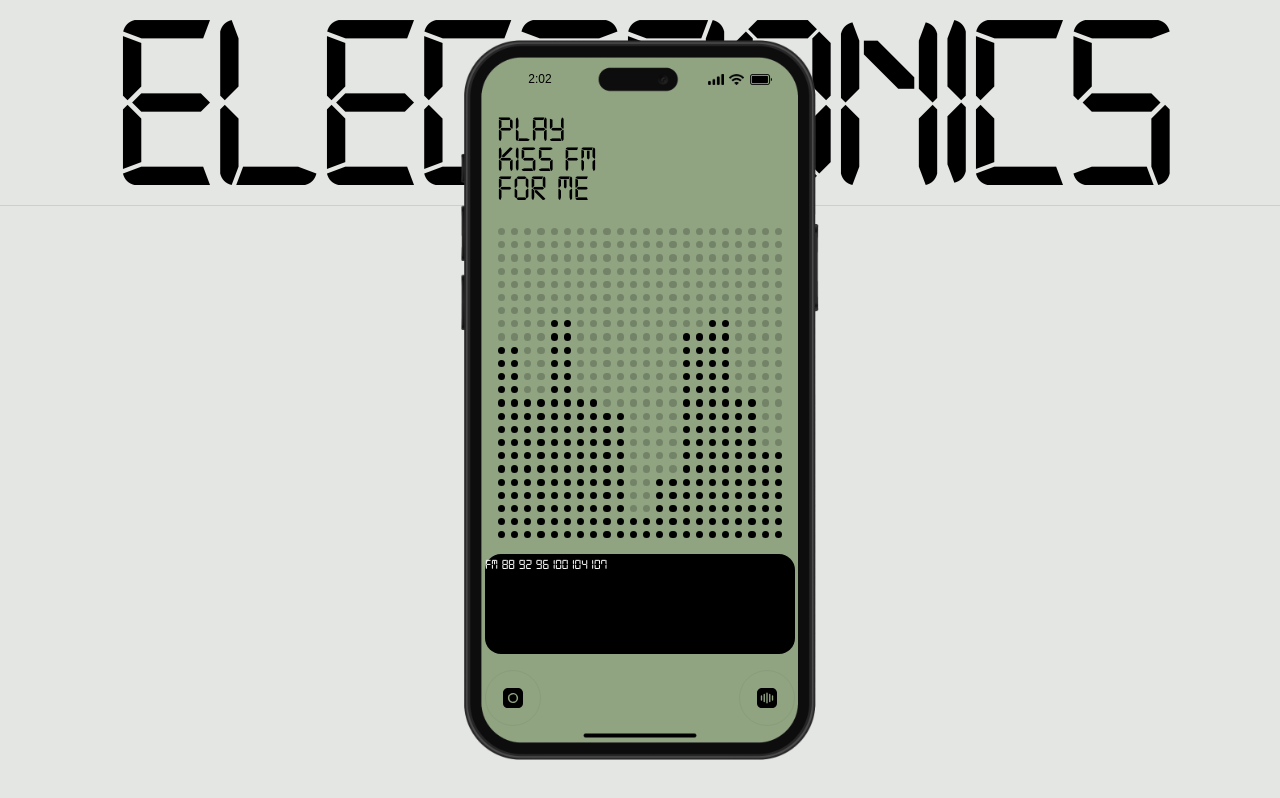
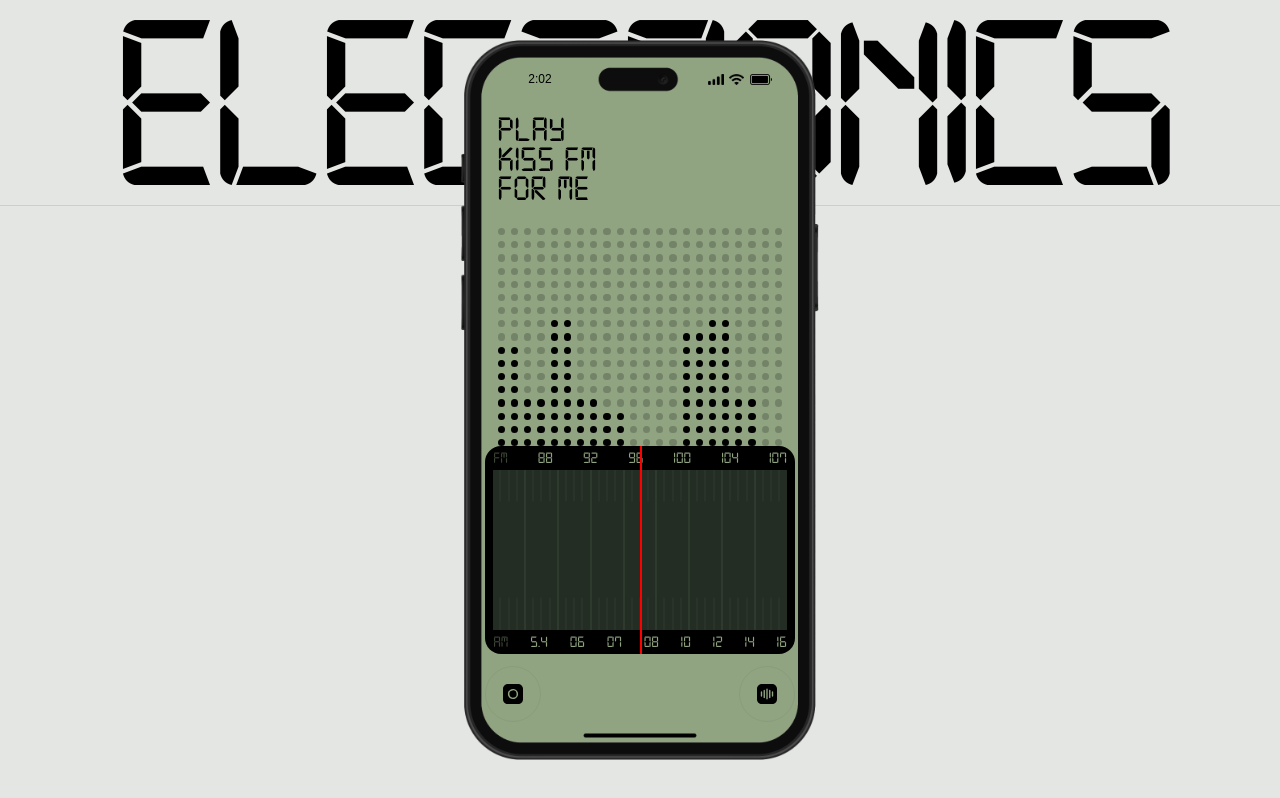
Before and after one commit to rfikes4/stream-design-engineer-test, a React (Create React App) app: page / in a window 1280 px wide. Built offline with nearby package versions, Linux system fonts and the light colour scheme; a web font is replaced by a local one.

Commit message:
add tuner track styling knotches

```diff
--- a/src/App.css
+++ b/src/App.css
@@ -2,6 +2,7 @@
   /* text-align: center; */
   width: 100%;
   position: relative;
+  user-select: none;
 }
 
 /* @media (prefers-reduced-motion: no-preference) {
@@ -81,9 +82,10 @@
 }
 
 .content-wrapper {
-  display: flex;
-  flex-direction: column;
-  justify-content: space-between;
+  /* display: flex; */
+  /* flex-direction: column; */
+  /* justify-content: space-between; */
+  position: relative;
   width: 100%;
   height: 100%;
 }
@@ -96,6 +98,8 @@
   margin: 3vh 0;
 }
 
+.visualizer {
+}
 .grid-container {
   display: flex;
   align-items: center;
@@ -124,7 +128,7 @@
 }
 
 /*  */
-.feedback-wrapper {
+/* .feedback-wrapper {
   height: 100%;
   display: flex;
   justify-content: center;
@@ -132,6 +136,7 @@
   width: 100%;
   padding: 0 0.5vh;
   margin: 2vh 0;
+  position: re;
 }
 
 .feedback-button {
@@ -139,14 +144,7 @@
   width: 100%;
   height: 100%;
   display: flex;
-  /* height: 36px; */
-  /* align-items: center; */
-  /* border-radius: 8px; */
-  /* border: 1px solid #e9e9e7; */
   background: #000;
-  /* padding: 0 12px; */
-  /* font-weight: 500; */
-  /* outline: none; */
   color: #fff;
   border-radius: 2vh;
 }
@@ -159,93 +157,160 @@
 .feedback-popover {
   position: absolute;
   height: 20vh;
-  /* width: 364px; */
   width: 100%;
   overflow: hidden;
-  /* border-radius: 12px; */
   background: #000;
   color: #fff;
   border-radius: 2vh;
-  /* padding: 4px; */
-  /* box-shadow: 0 0 0 1px rgba(0, 0, 0, 0.08), 0px 2px 2px rgba(0, 0, 0, 0.04); */
-  /* outline: none; */
+} */
+.tuner {
+  position: absolute;
+  left: 0;
+  bottom: 12vh;
+  height: fit-content;
+  width: 100%;
+  padding: 0 0.5vh;
+  cursor: grab;
 }
 
-.placeholder {
-  position: absolute;
-  font-size: 14px;
-  color: #63635d;
-  left: 16px;
-  top: 17px;
+.tuner-wrapper {
+  width: 100%;
+  height: 100%;
+  position: relative;
+  background: #000;
+  border-radius: 2vh;
+  padding: 0 1vh;
+  display: flex;
+  justify-content: center;
+  flex-direction: column;
+  align-items: flex-end;
 }
 
-.placeholder[data-feedback="true"] {
-  opacity: 0 !important;
+.tuner-track {
+  position: relative;
+  width: 100%;
+  height: 20vh;
+  background-color: #232d23;
 }
 
-.feedback-form {
-  border-radius: 8px;
-  border: 1px solid #e6e7e8;
-  background: white;
+.knotch-long-wrapper {
+  position: absolute;
+  width: 100%;
+  height: 100%;
+  display: flex;
+  align-items: center;
+  justify-content: space-evenly;
+  overflow: hidden;
 }
 
-.textarea {
-  width: 100%;
-  height: 128px;
-  resize: none;
-  border-radius: 8px 0;
-  padding: 12px;
-  font-size: 14px;
-  outline: none;
+.knotch-long {
+  width: 2px;
+  height: 100%;
+  background: #2f3a2f;
 }
 
-.textarea::placeholder {
-  opacity: 0;
+.knotch-short-wrapper {
+  position: absolute;
+  width: 100%;
+  height: 100%;
+  display: flex;
+  align-items: center;
+  justify-content: space-evenly;
+  overflow: hidden;
+  .knotch-short:nth-child(4n) {
+    visibility: hidden;
+  }
 }
 
-.feedback-footer {
+.knotch-short {
+  width: 2px;
+  height: 60%;
   position: relative;
-  display: flex;
-  height: 48px;
-  align-items: center;
-  padding: 0 10px;
+  &::before {
+    content: "";
+    position: absolute;
+    width: 2px;
+    height: 34%;
+    background: #2a332a;
+    top: 0;
+    left: 0;
+    transform: translateY(-100%);
+  }
+  &::after {
+    content: "";
+    position: absolute;
+    width: 2px;
+    height: 34%;
+    background: #2a332a;
+    bottom: 0;
+    left: 0;
+    transform: translateY(100%);
+  }
 }
 
-.submit-button {
-  margin-left: auto;
+.tuner-dial {
+  position: absolute;
+  width: 2px;
+  height: 100%;
+  background: red;
+  top: 0;
+  left: 0;
+  /* transform: translateY(-50%); */
+}
+
+.tuner-collapsed {
+  position: relative;
+  width: 100%;
+  height: 100%;
+  display: flex;
+  flex-direction: column;
+  align-items: center;
+  justify-content: center;
+  background: #000;
+  color: #fff;
+  border-radius: 2vh;
+  cursor: grab;
+  /* user-select: none; */
+  will-change: auto;
+}
+
+.tuner-expanded {
+  position: absolute;
+  height: 20vh;
+  /* width: 100%; */
+  width: calc(100% - 1vh);
+  /* padding: 0 0.5vh; */
+  /* margin: 2vh 0; */
+  background: #000;
+  color: #fff;
+  border-radius: 2vh;
+  overflow: hidden;
+  display: flex;
+  flex-direction: column;
+  align-items: center;
+  justify-content: center;
+  will-change: auto;
+  cursor: grabbing;
+}
+
+.tuner-stations {
   display: flex;
   align-items: center;
-  justify-content: center;
-  border-radius: 6px;
-  font-weight: 600;
-  font-size: 12px;
-  height: 24px;
-  width: 104px;
-  overflow: hidden;
-  background: linear-gradient(180deg, #1994ff 0%, #157cff 100%);
-  box-shadow: 0px 0px 1px 1px rgba(255, 255, 255, 0.08) inset,
-    0px 1px 1.5px 0px rgba(0, 0, 0, 0.32), 0px 0px 0px 0.5px #1a94ff;
-  position: relative;
-}
-
-.submit-button span {
-  display: flex;
+  justify-content: space-between;
   width: 100%;
-  align-items: center;
-  justify-content: center;
-  color: white;
-  text-shadow: 0px 1px 1.5px rgba(0, 0, 0, 0.16);
-}
-
-.wrapper {
-  height: var(--spinner-size, 20px);
-  width: var(--spinner-size, 20px);
+  color: #91a482;
+  & > em {
+    color: #3c4436;
+    font-style: initial;
+  }
 }
 
 .controls {
   /* position: absolute;
   left: 0;
   bottom: 5.5vh; */
+  position: absolute;
+  bottom: 3.5vh;
   display: flex;
   justify-content: space-between;
   width: 100%;
--- a/src/App.tsx
+++ b/src/App.tsx
@@ -1,3 +1,6 @@
+// TODO
+// - remove port 3001
+
 import './App.css'; // TODO: just use index.css
 import React, { useState, useEffect } from 'react';
 import AudioVisualizer from './AudioVisualizer';
@@ -16,7 +19,7 @@
 
 function App() {
   const [currentTime, setCurrentTime] = useState(getFormattedTime());
-  const phoneBgColor = "#91a482";
+  const phoneBgColor = "#91a482"; // TODO: use a variable, set as css root var to use for text colors
   const [tunerExpanded, setTunerExpanded] = useState(false);
 
   useEffect(() => {
--- a/src/AudioVisualizer.tsx
+++ b/src/AudioVisualizer.tsx
@@ -38,7 +38,7 @@
   }, []);
 
   return (
-    <div className="flex items-center justify-center">
+    <div className="visualizer flex items-center justify-center">
       <div
         className="grid"
         style={{
--- a/src/Tuner.tsx
+++ b/src/Tuner.tsx
@@ -1,10 +1,7 @@
-import { useEffect, useState, useRef } from "react";
-// import { useOnClickOutside } from "usehooks-ts";
-// import { motion, PanInfo } from "framer-motion";
-import { motion, AnimatePresence, PanInfo } from "framer-motion";
+import { useState, useRef } from "react";
+// import { motion, AnimatePresence, PanInfo } from "framer-motion";
 import { useOnClickOutside } from "usehooks-ts";
 
-// Define props for the Tuner component
 interface TunerProps {
   onExpand: () => void;
   onCollapse: () => void;
@@ -12,163 +9,109 @@
 
 const Tuner: React.FC<TunerProps> = ({ onExpand, onCollapse }) => {
   const [isExpanded, setIsExpanded] = useState(false);
-  const [expanded, setExpanded] = useState(false); // Tuner expanded state
-  const [tunerPosition, setTunerPosition] = useState(50); // Tuner red line position (percentage)
+  const [tunerPosition, setTunerPosition] = useState(50); // Red line position percentage
+  const ref = useRef(null);
 
-  // const minFrequency = 88.0; // Minimum radio frequency
-  // const maxFrequency = 108.0; // Maximum radio frequency
-
-  // Calculate the current radio station frequency
-  // const getFrequency = (): string =>
-  //   (minFrequency + (maxFrequency - minFrequency) * (tunerPosition / 100)).toFixed(1);
-
-  const handleDrag = (event: MouseEvent | TouchEvent | PointerEvent, info: PanInfo) => {
-    const newPosition = Math.max(0, Math.min(100, tunerPosition + info.delta.x));
-    setTunerPosition(newPosition);
-  };
+  // Close the tuner when clicking outside
+  useOnClickOutside(ref, () => setIsExpanded(false));
 
   const handleMouseDown = () => {
-    setExpanded(true);
+    setIsExpanded(true);
     onExpand();
   };
 
   const handleMouseUp = () => {
-    setExpanded(false);
+    setIsExpanded(false);
     onCollapse();
   };
 
-
-  const [open, setOpen] = useState(false);
-  const [formState, setFormState] = useState(
-    "idle",
-  );
-  const [feedback, setFeedback] = useState("");
-  const ref = useRef(null);
-  useOnClickOutside(ref, () => setOpen(false));
-
-  // function submit() {
-  //   setFormState("loading");
-  //   setTimeout(() => {
-  //     setFormState("success");
-  //   }, 1500);
-
-  //   setTimeout(() => {
-  //     setOpen(false);
-  //   }, 3300);
-  // }
-
-  // useEffect(() => {
-  //   const handleKeyDown = (event: KeyboardEvent) => { // Specify type here
-  //     if (event.key === "Escape") {
-  //       setOpen(false);
-  //     }
-
-  //     if (
-  //       (event.ctrlKey || event.metaKey) &&
-  //       event.key === "Enter" &&
-  //       open &&
-  //       formState === "idle"
-  //     ) {
-  //       submit();
-  //     }
-  //   };
-
-  //   window.addEventListener("keydown", handleKeyDown);
-  //   return () => window.removeEventListener("keydown", handleKeyDown);
-  // }, [open, formState]);
+  // const handleDrag = (event: MouseEvent | TouchEvent | PointerEvent, info: PanInfo) => {
+  //   const newPosition = Math.max(0, Math.min(100, tunerPosition + info.delta.x));
+  //   setTunerPosition(newPosition);
+  // };
 
   return (
-    // <div>
-    //   <motion.div
-    //     className="w-64 p-4 bg-white shadow-lg rounded-lg cursor-pointer"
-    //     // onClick={() => setIsExpanded(!isExpanded)}
-    //     onMouseDown={() => setIsExpanded(true)}
-    //     onMouseUp={() => setIsExpanded(false)}
-    //     initial={{ scale: 1 }}
-    //     animate={{ scale: isExpanded ? 1.1 : 1 }}
-    //     transition={{ type: "spring", bounce: 0.35 }}
-    //   // transition={{ type: "spring", stiffness: 200 }}
-    //   >
-    //     <motion.div
-    //       className="h-40 bg-blue-500 rounded"
-    //       layout
-    //       initial={{ opacity: 0.8 }}
-    //       animate={{ opacity: isExpanded ? 1 : 0.8 }}
-    //       transition={{ duration: 0.15 }}
-    //     />
-    //     <motion.div
-    //       className="mt-4 text-center text-gray-800"
-    //       layout
-    //       initial={{ y: 20 }}
-    //       animate={{ y: isExpanded ? 0 : 20 }}
-    //       transition={{ duration: 0.15 }}
-    //     >
-    //       {isExpanded ? "Expanded State" : "Default State"}
-    //     </motion.div>
-    //   </motion.div>
-    // </div>
-    <div className="feedback-wrapper">
-      <motion.div
+    <div className="tuner"
+      onMouseDown={handleMouseDown} // Expand on mousedown
+      onMouseUp={handleMouseUp} // Collapse on mouseup
+      onMouseLeave={handleMouseUp} // Collapse on mouseleave
+    // onClick={() => {
+    //   setIsExpanded(!isExpanded);
+    // }}
+    // onClick={() => {
+    //   setIsExpanded(true);
+    // }}
+    >
+      <div className="tuner-wrapper">
+        <div className="tuner-stations tuner-fm">
+          <em>FM</em>
+          <span>88</span>
+          <span>92</span>
+          <span>96</span>
+          <span>100</span>
+          <span>104</span>
+          <span>107</span>
+        </div>
+        <div className="tuner-track">
+          <div className="knotch-long-wrapper">
+            {Array.from({ length: 8 }).map((_, i) => (
+              <span
+                key={`knotch-long-${i}`}
+                className="knotch-long"
+              ></span>
+            ))}
+          </div>
+          <div className="knotch-short-wrapper">
+            {Array.from({ length: 35 }).map((_, i) => (
+              <span
+                key={`knotch-short-${i}`}
+                className="knotch-short"
+              ></span>
+            ))}
+          </div>
+        </div>
+        <div className="tuner-dial" style={{ left: `${tunerPosition}%` }}></div>
+        <div className="tuner-stations tuner-am">
+          <em>AM</em>
+          <span>5.4</span>
+          <span>06</span>
+          <span>07</span>
+          <span>08</span>
+          <span>10</span>
+          <span>12</span>
+          <span>14</span>
+          <span>16</span>
+        </div>
+      </div>
+      {/* <motion.div
         layoutId="wrapper"
-        onClick={() => {
-          setOpen(true);
-          setFormState("idle");
-          setFeedback("");
-        }}
-        key="button"
-        className="feedback-button"
-      // style={{ borderRadius: 8 }}
+        // onMouseDown={handleMouseDown} // Expand on mousedown
+        // onMouseUp={handleMouseUp} // Collapse on mouseup
+        className="tuner-collapsed"
+        ref={ref}
       >
-        {/* <motion.span layoutId="title">Feedback</motion.span> */}
-        <motion.span layoutId="fm">fm 88 92 96 100 104 107</motion.span>
+        <motion.span layoutId="fm" className="tuner-stations tuner-fm"><em>FM</em> 88 92 96 100 104 107</motion.span>
+        <motion.span layoutId="am" className="tuner-stations tuner-am"><em>AM</em> 5.4 06 07 08 10 12 14 16</motion.span>
       </motion.div>
-      <AnimatePresence>
-        {open ? (
+      <AnimatePresence mode="popLayout">
+        {isExpanded && (
           <motion.div
             layoutId="wrapper"
-            className="feedback-popover"
-            ref={ref}
-          // style={{ borderRadius: 12 }}
+            className="tuner-expanded"
+            // initial={{ opacity: 0, transform: "scale(0.9)" }}
+            // animate={{ opacity: 1, transform: "scale(1)" }}
+            // exit={{ opacity: 0, transform: "scale(0.9)" }}
+            // transition={{ type: "spring", duration: 0.3, bounce: 0 }}
+            transition={{ duration: 0.5 }}
+          // onClick={() => {
+          //   setIsExpanded(false);
+          // }}
           >
-            {/* <motion.span
-              aria-hidden
-              className="placeholder"
-              layoutId="title"
-              data-success={formState === "success" ? "true" : "false"}
-              data-feedback={feedback ? "true" : "false"}
-            >
-              Feedback
-            </motion.span> */}
-            <motion.span layoutId="fm">fm 88 92 96 100 104 107</motion.span>
-            {/* <AnimatePresence mode="popLayout">
-              <motion.form
-                exit={{ y: 8, opacity: 0, filter: "blur(4px)" }}
-                transition={{ type: "spring", duration: 0.4, bounce: 0 }}
-                key="form"
-                onSubmit={(e) => {
-                  e.preventDefault();
-                  // if (!feedback) return;
-                  // submit();
-                }}
-                className="feedback-form"
-              >
-                <textarea
-                  autoFocus
-                  placeholder="Feedback"
-                  onChange={(e) => setFeedback(e.target.value)}
-                  className="textarea"
-                  required
-                />
-                <div className="feedback-footer">
-                  <button type="submit" className="submit-button">
-                    <span>Send feedback</span>
-                  </button>
-                </div>
-              </motion.form>
-            </AnimatePresence> */}
+            <motion.span layoutId="fm" className="tuner-stations tuner-fm"><em>FM</em> 88 92 96 100 104 107</motion.span>
+            <motion.span layoutId="am" className="tuner-stations tuner-am"><em>AM</em> 5.4 06 07 08 10 12 14 16</motion.span>
           </motion.div>
-        ) : null}
-      </AnimatePresence>
+        )}
+      </AnimatePresence> */}
     </div>
   );
 };
```
Also changed, not shown: package.json (line endings or trailing spaces), 1 other file (tests, documents, lock files or other folders).
